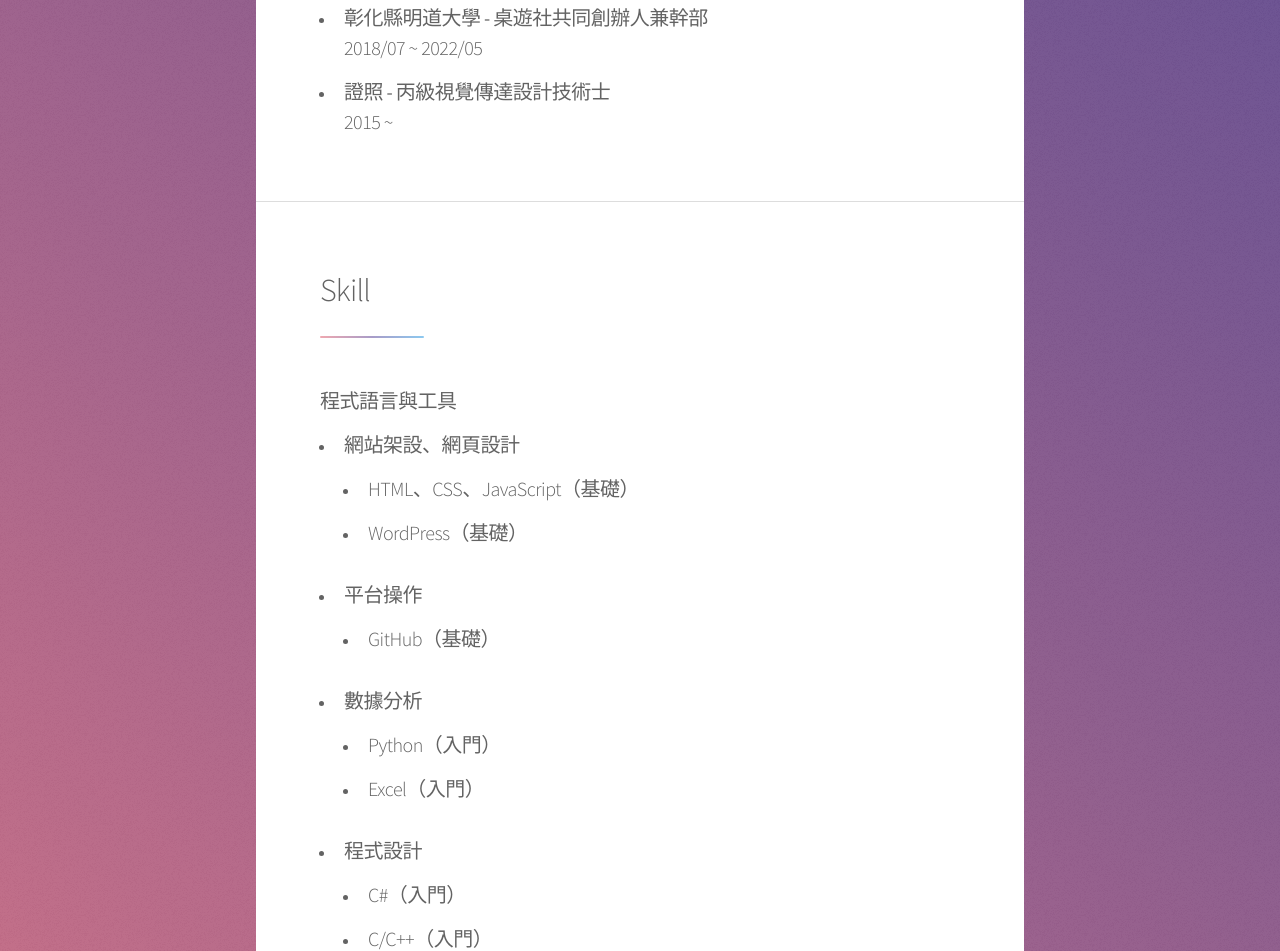
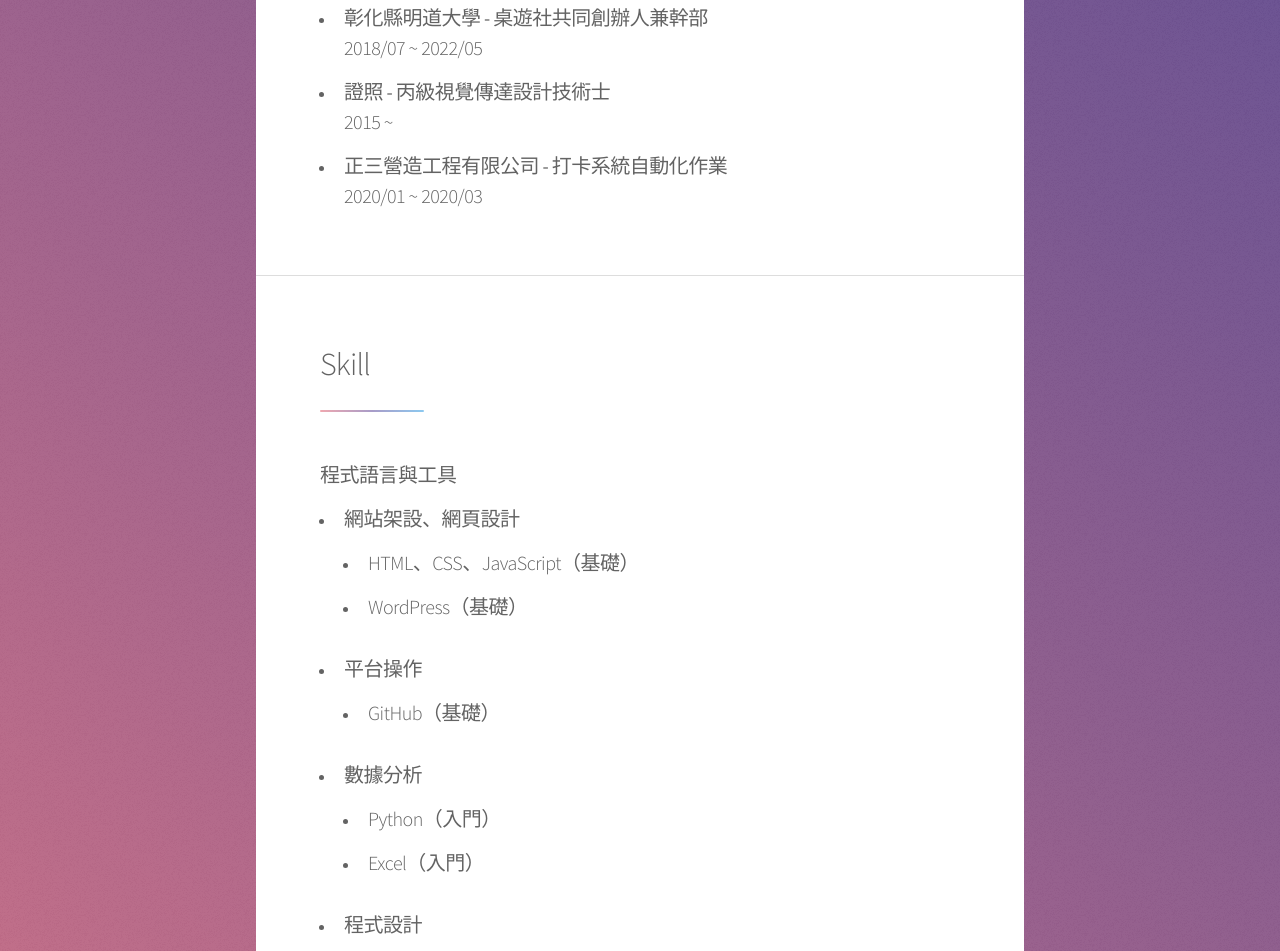
Before and after one commit to DavidHua1/DavidHua.github.io, a plain HTML site: page DavidHua/index.html in a window 1280 px wide. Shown: the part 1040-1991 px from the top of the page. Drawn offline with Linux system fonts and the light colour scheme.

Commit message:
version1

```diff
--- a/DavidHua/index.html
+++ b/DavidHua/index.html
@@ -95,10 +95,10 @@
 									<li>
 										<h3><b>證照 - 丙級視覺傳達設計技術士</b><br>2015 ~ </h3>
 									</li>
+									<li>
+										<h3><b>正三營造工程有限公司 - 打卡系統自動化作業</b><br>2020/01 ~ 2020/03</h3>
+									</li>
 									<!-- <li>
-										<h3><b></b><br>2019/08 ~ 2020/07</h3>
-									</li>
-									<li>
 										<h3><b></b><br>2018/03 ~ 2020/07</h3>
 									</li>
 									<li>
```
